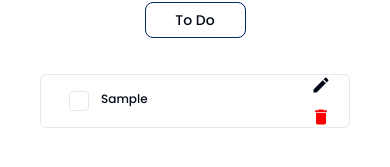
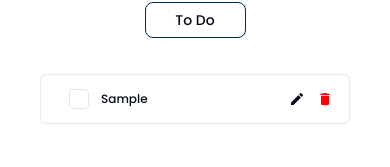
Before and after one commit to khanrazadev/todo-assesment, a Next.js app: page / in a window 390 px wide. Both pictures are taken after typing "Sample", "Sample" into the empty fields and a click on the button "Add Task". Shown: the part 813-980 px from the top of the page. Built offline with nearby package versions, Linux system fonts and the light colour scheme.

Commit message:
fixed edit,delete mobile ui

```diff
--- a/app/(todos)/_components/task-list.jsx
+++ b/app/(todos)/_components/task-list.jsx
@@ -47,19 +47,17 @@
           </h1>
         )}
       </AccordionTrigger>
-      <div className="flex flex-col md:flex-row  md:items-center justify-center gap-3">
+      <div className="flex items-center md:items-center justify-center gap-3">
         {!todo.completed && (
           <MdEdit
             onClick={() => handleEdit(todo.id)}
-            className="min-w-6 cursor-pointer"
-            size={"20px"}
+            className="md:min-w-6 cursor-pointer "
           />
         )}
         <MdDelete
           onClick={() => handleDelete(todo.id)}
-          className="min-w-6 cursor-pointer"
+          className="md:min-w-6 cursor-pointer"
           color="red"
-          size={"20px"}
         />
       </div>
     </div>
```
